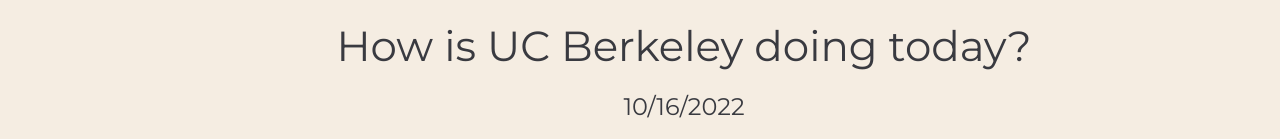
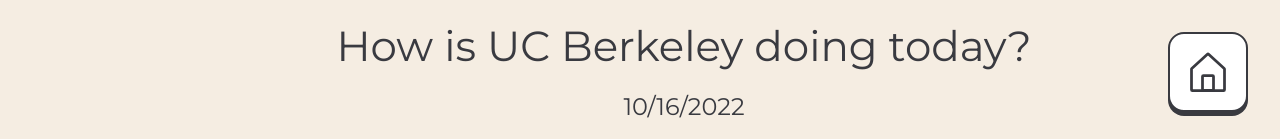
Before and after one commit to andyyvo/calhacks9, a React (Create React App) app: page /home in a window 1280 px wide. Shown: the top 139 px of the page. Built offline with nearby package versions, Linux system fonts and the light colour scheme; grey boxes are pictures that could not be loaded.

Commit message:
added a button on graph page that allows users to return to home page

```diff
--- a/src/pages/GraphPage.tsx
+++ b/src/pages/GraphPage.tsx
@@ -5,6 +5,8 @@
 import { MoodMap} from "../components/DataVis/MoodMap"
 import { MoodRatios } from "../components/DataVis/MoodRatios";
 // import { MoodMap } from "../components/DataVis/MoodMap";
+import { Link } from "react-router-dom";
+import { Button } from "../components/Button/Button";
 
 
 export const GraphPage: React.FunctionComponent = () => {
@@ -14,6 +16,18 @@
   return (
     <ScreenFrame>
       <Screen type="auto">
+      <div className="data-button">
+          <Link to="/">
+            <Button
+              classname="button data-icon"
+              backgroundColor="white"
+              padding="even"
+              variant="primary"
+            >
+              <img className="data-button-icon" src="/icons/home.svg" alt="home button" />
+            </Button>
+          </Link>
+        </div>
         <div id="grid-container">
           <div id="grid-item-top">
             <h1>How is UC Berkeley doing today?</h1>
```
Also changed, not shown: public/icons/home.svg (added).
